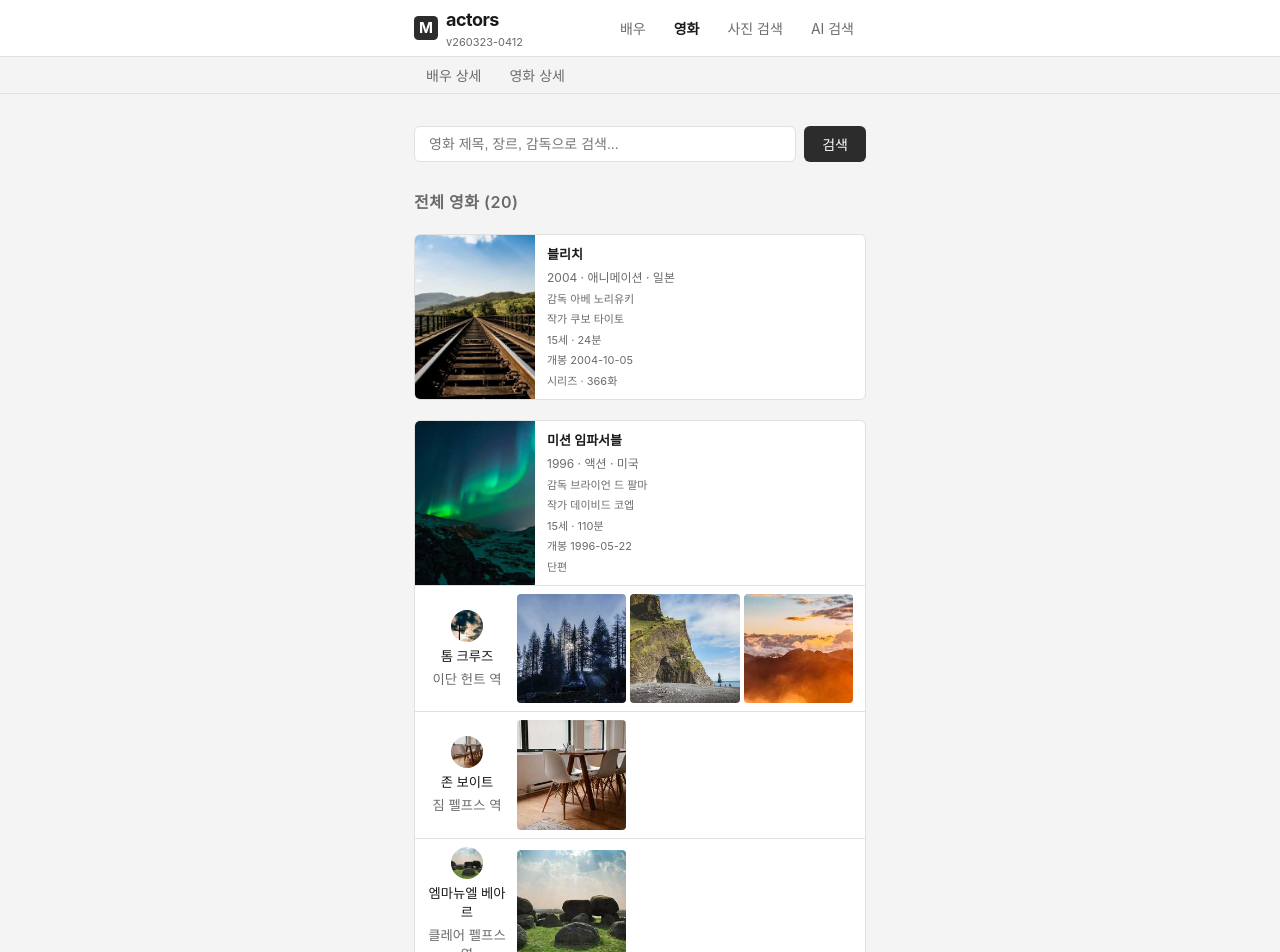
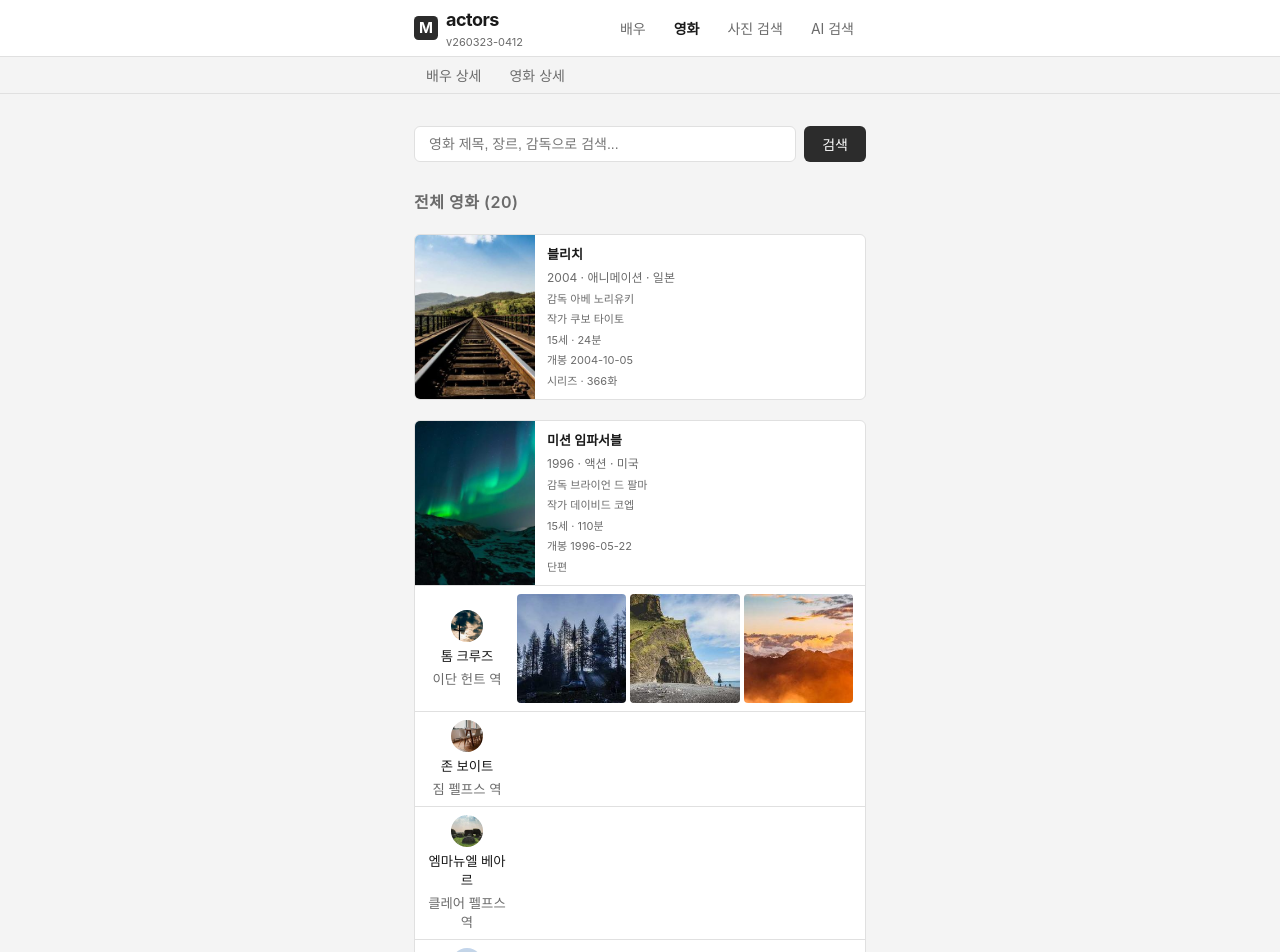
Before and after one commit to danielk0121/actorgram, a React (Vite) app in the folder actorsapp/: page /movies in a window 1280 px wide. Shown: the top 952 px of the page. Built offline with nearby package versions, Linux system fonts and the light colour scheme.

Commit message:
영화 상세/영화 카드 배역 이미지 없을 때 프로필 이미지 폴백 제거

```diff
--- a/actorsapp/src/components/MovieCard.tsx
+++ b/actorsapp/src/components/MovieCard.tsx
@@ -67,7 +67,7 @@ export function MovieCard({ movie, search, mode, onClick, onActorClick }: {
                     <div className="movie-card-actor-detail">{c.role} 역</div>
                   </div>
                   <div className="movie-card-actor-row-images">
-                    {(c.roleImages && c.roleImages.length > 0 ? c.roleImages : (actor.imageUrl ? [actor.imageUrl] : [])).slice(0, 3).map((imgUrl, i) => (
+                    {(c.roleImages ?? []).slice(0, 3).map((imgUrl, i) => (
                       <div key={i} className="movie-card-actor-row-image">
                         <img src={img(imgUrl)} alt={`${c.role} ${i + 1}`} />
                       </div>
--- a/actorsapp/src/pages/MovieDetailPage.tsx
+++ b/actorsapp/src/pages/MovieDetailPage.tsx
@@ -71,7 +71,7 @@ export function MovieDetailPage() {
                     <div className="movie-card-actor-detail">{c.role} 역</div>
                   </div>
                   <div className="movie-card-actor-row-images">
-                    {(c.roleImages && c.roleImages.length > 0 ? c.roleImages : (actor.imageUrl ? [actor.imageUrl] : [])).slice(0, 3).map((imgUrl, i) => (
+                    {(c.roleImages ?? []).slice(0, 3).map((imgUrl, i) => (
                       <div key={i} className="movie-card-actor-row-image">
                         <img src={img(imgUrl)} alt={`${c.role} ${i + 1}`} />
                       </div>
```
